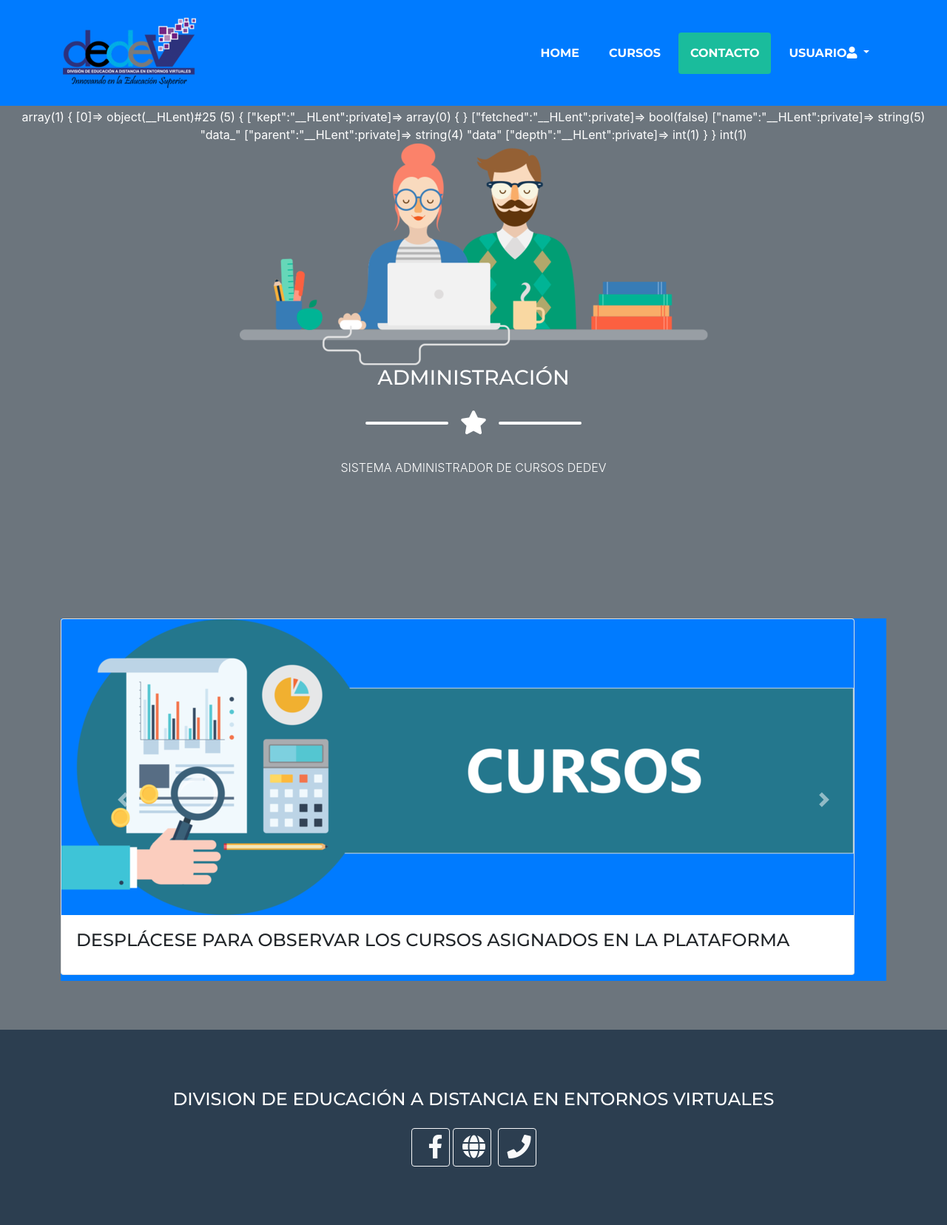
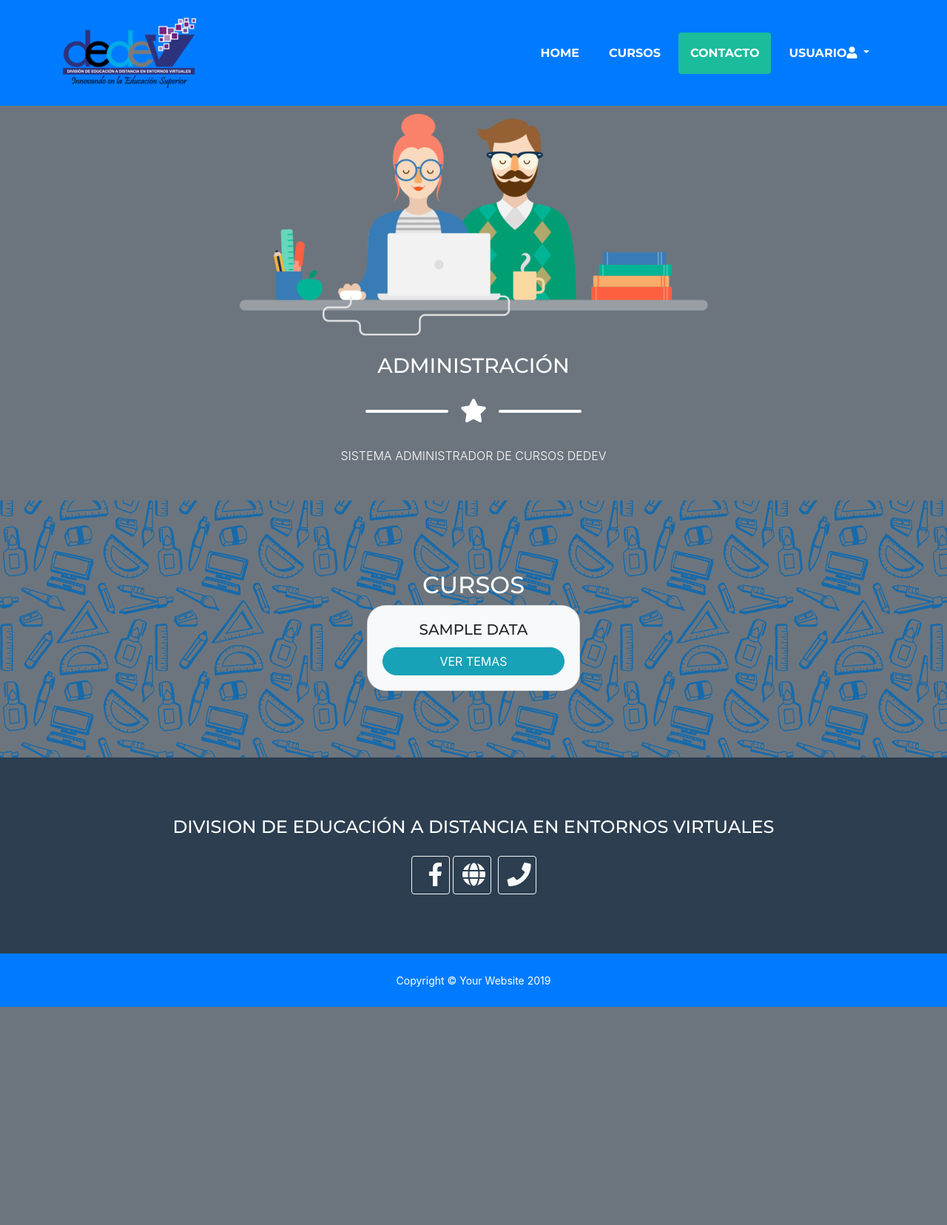
Before and after one commit to Askaredox/DIGED, a CodeIgniter app: the page made by application/views/Docente/vDocente.php in a window 1280 px wide. Shown: the top 1656 px of the page at 74% size. After the commit the page ends 1361 px from the top, so only its background shows below. Run offline with CodeIgniter, Linux system fonts and the light colour scheme; the template is opened without the code that fills it: most values are stand-ins (such as "Sample title", 1, 10 or a date in 2020); style sheets or scripts are compiled from the project's sources; some libraries are stand-ins or nearby versions.

Commit message:
Docente home

```diff
--- a/application/config/config.php
+++ b/application/config/config.php
@@ -23,7 +23,7 @@ defined('BASEPATH') OR exit('No direct script access allowed');
 | a PHP script and you can easily do that on your own.
 |
 */
-//https://desarrollo.virtual.usac.edu.gt'http://localhost/DIGED/'
+//https://desarrollo.virtual.usac.edu.gt'http://localhost/DEDEV/'
 $config['base_url'] = 'http://localhost/DEDEV/';
 
 /*
--- a/application/views/Docente/vDocente.php
+++ b/application/views/Docente/vDocente.php
@@ -62,9 +62,9 @@
     </div>
   </nav>
   <!-- Masthead -->
-  <section id="intro">
+  <section id="intro" >
     <header class="bg-secondary text-white text-center" style="padding-top: calc(6rem + 50px);
-    padding-bottom: 6rem;">
+    padding-bottom: 2rem;">
       <div id=notificacion>
         <!--MENSAJE DE BIENVENIDA TEMPORAL-->
         <?php if ($dat = $this->session->flashdata('msg')) : ?>
@@ -86,16 +86,19 @@
             </div>
           </div>
         <?php endif; ?>
+        <!--
         <?php var_dump($data);
         var_dump(count($data));  ?>
+        -->
       </div>
 
 
       <!-- Masthead Avatar Image -->
-      <img class="mt-20 img-fluid" src="<?= base_url('assets/docente.png') ?>" alt="">
+      <img class="mt-2 img-fluid" src="<?= base_url('assets/docente.png') ?>" alt="">
+
 
       <!-- Masthead Heading -->
-      <h3 class="masthead-heading text-uppercase mb-0">ADMINISTRACIÓN</h3>
+      <h3 class="mt-4 masthead-heading text-uppercase mb-0">ADMINISTRACIÓN</h3>
 
       <!-- Icon Divider -->
       <div class="divider-custom divider-light">
@@ -105,75 +108,31 @@
         </div>
         <div class="divider-custom-line"></div>
       </div>
-
       <!-- Masthead Subheading -->
-      <p class="masthead-subheading font-weight-light mb-0">SISTEMA ADMINISTRADOR DE CURSOS DEDEV</p>
-
-
+      <p class="masthead-subheading font-weight-light">SISTEMA ADMINISTRADOR DE CURSOS DEDEV</p>
     </header>
   </section>
 
 
+
+
+
   <!-- Cursos Section -->
-  <section class="page-section portfolio bg-secondary" id="CURSOS">
-    <div class="container-sm">
+  <section class="page-section portfolio bg-secondary" style="background-image: url('assets/Patron_Azul_.png'); background-repeat: repeat; " id="CURSOS">
+    <h2 class="text-white" style="text-align:center;"> CURSOS </h2>
+    <div class="container d-flex align-items-start">
 
       <!-- CURSOS Grid Items -->
-      <div class="row item-center">
-        <!--Carousel Wrapper-->
-        <div id=aviso>
-          <!--AVISOS-->
+      <div class="card-deck mx-auto justify-content-center">
+        <?php foreach ($data as $curso) : ?>
+          <div class="card mb-4 text-center bg-light" style=" min-width: 18rem; max-width: 18rem; border-radius: 25px;">
+            <div class="card-body d-flex flex-column">
+              <h5 class="card-title"><?= strtoupper($curso['Nombre']) ?></h5>
+              <a type="button" class="btn mt-auto btn-info btn-md btn-block rounded-pill"  href="<?= base_url('Temas/'. $curso['Cod_Curso']) ?>" data-id=<?= $curso['Cod_Curso'] ?>>VER TEMAS</a>
+            </div>
+          </div>
+        <?php endforeach ?>
 
-          <div id="multi-item-example" class="carousel slide justify-content-center bg-primary" data-ride="carousel">
-
-            <!--Slides-->
-            <div class="carousel-inner">
-              <!--First slide-->
-              <div class="carousel-item active">
-                <div style="float:left">
-                  <div class="card mb-2">
-                    <img class="card-img-top bg-primary" src="<?= base_url('assets/fondo_cursos.png') ?>">
-                    <div class="card-body">
-                      <?php if (!count($data) > 0) : ?>
-                        <h4 class="card-title">AUN NO TIENE CURSOS ASIGNADOS</h4>
-                      <?php else : ?>
-                        <h4 class="card-title">DESPLÁCESE PARA OBSERVAR LOS CURSOS ASIGNADOS EN LA PLATAFORMA</h4>
-                      <?php endif; ?>
-                    </div>
-                  </div>
-                </div>
-              </div>
-              <?php foreach ($data as $curso) : ?>
-                <div class="carousel-item">
-                  <div style="float:left">
-                    <div class="card mb-2">
-                      <img class="card-img-top bg-primary" src="<?= base_url('assets/fondo_cursos.png') ?>">
-                      <div class="card-body">
-                        <h4 class="card-title text-center"><?= strtoupper($curso['Nombre']) ?></h4>
-                        <!--<p class="card-text">Some quick example text to build on the card title and make up the bulk of the
-                      card's content.</p>-->
-                        <a type="button" class="btn btn-outline-danger btn-md btn-block rounded-pill"  href="<?= base_url('Temas/'. $curso['Cod_Curso']) ?>" data-id=<?= $curso['Cod_Curso'] ?>>VER TEMAS</a>
-                      </div>
-                    </div>
-                  </div>
-                </div>
-              <?php endforeach ?>
-
-            </div>
-            <!--/.Slides-->
-            <a class="carousel-control-prev" href="#multi-item-example" role="button" data-slide="prev">
-              <span class="carousel-control-prev-icon" aria-hidden="true"></span>
-              <span class="sr-only">Previous</span>
-            </a>
-            <a class="carousel-control-next" href="#multi-item-example" role="button" data-slide="next">
-              <span class="carousel-control-next-icon" aria-hidden="true"></span>
-              <span class="sr-only">Next</span>
-            </a>
-
-          </div>
-          <!--/.Carousel Wrapper-->
-        </div>
-        <!-- /.row -->
 
       </div>
   </section>
```
Also changed, not shown: application/views/Docente/vCrearTema.php (+3 -4 lines), application/views/Docente/vTemasCursos.php (+3 -4 lines), assets/Patron_Azul_.png (added).
